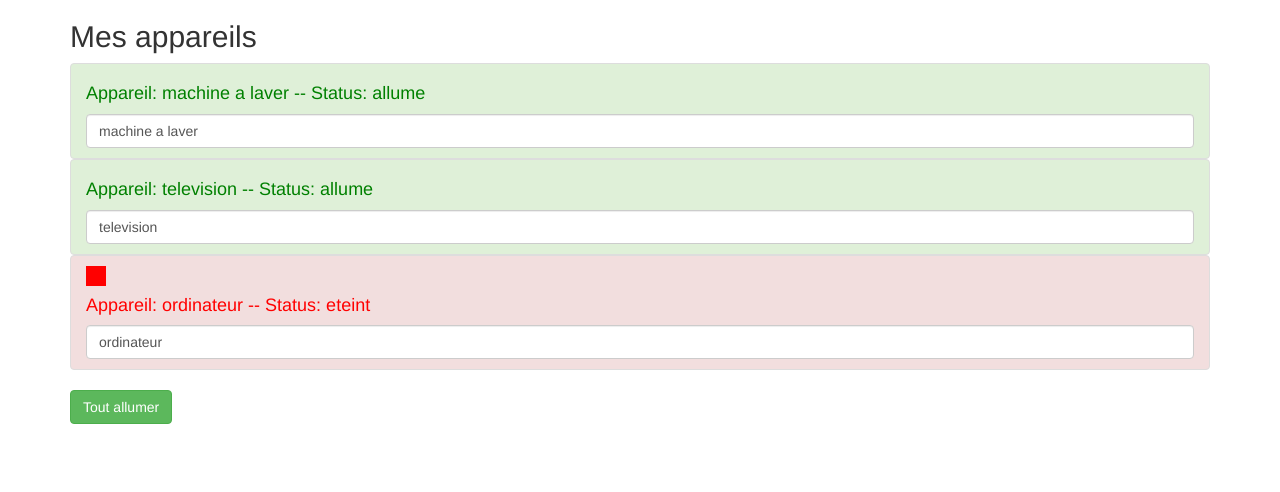
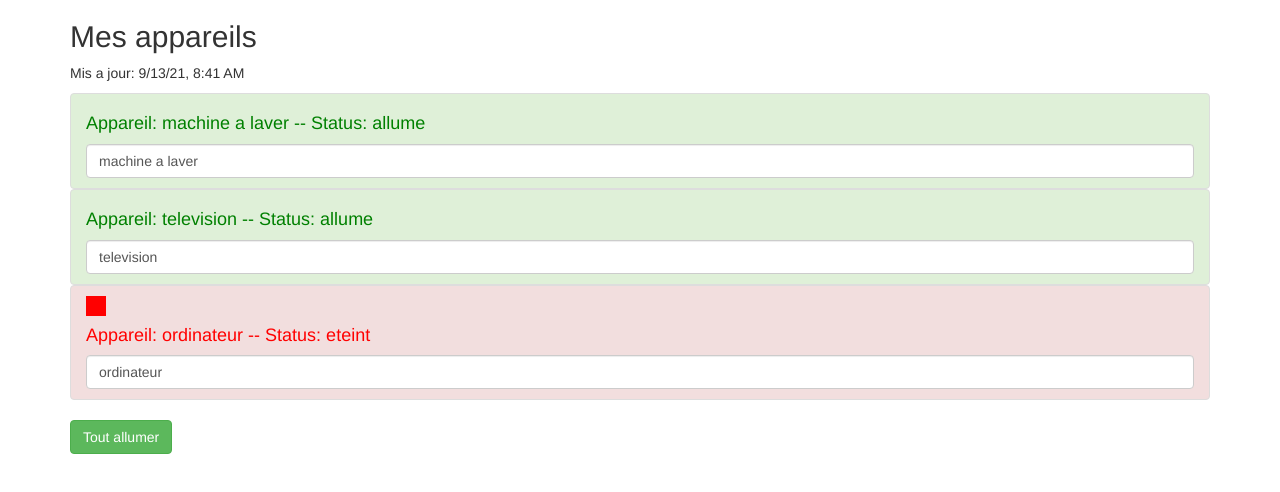
Before and after one commit to Dhouha-ma/Angular, an Angular app: page / in a window 1280 px wide. Shown: the top 492 px of the page. Built offline with nearby package versions, Linux system fonts and the light colour scheme.

Commit message:
pipe date

```diff
--- a/src/app/app.component.html
+++ b/src/app/app.component.html
@@ -2,6 +2,9 @@
   <div class="row">
     <div class="col-xs-12">
       <h2>Mes appareils</h2>
+
+      <p>Mis a jour: {{lastUpdate | date:'short'}}</p>
+
       <ul class="list-group">
         <app-appareil *ngFor="let appareil of appareils" [appareilName]=appareil.name [appareilStatus]=appareil.status></app-appareil>
       </ul>
--- a/src/app/app.component.ts
+++ b/src/app/app.component.ts
@@ -7,6 +7,7 @@ import { Component } from '@angular/core';
 })
 export class AppComponent {
   isAuth = false;
+  lastUpdate = new Date();
 
   appareils = [
     {
```
